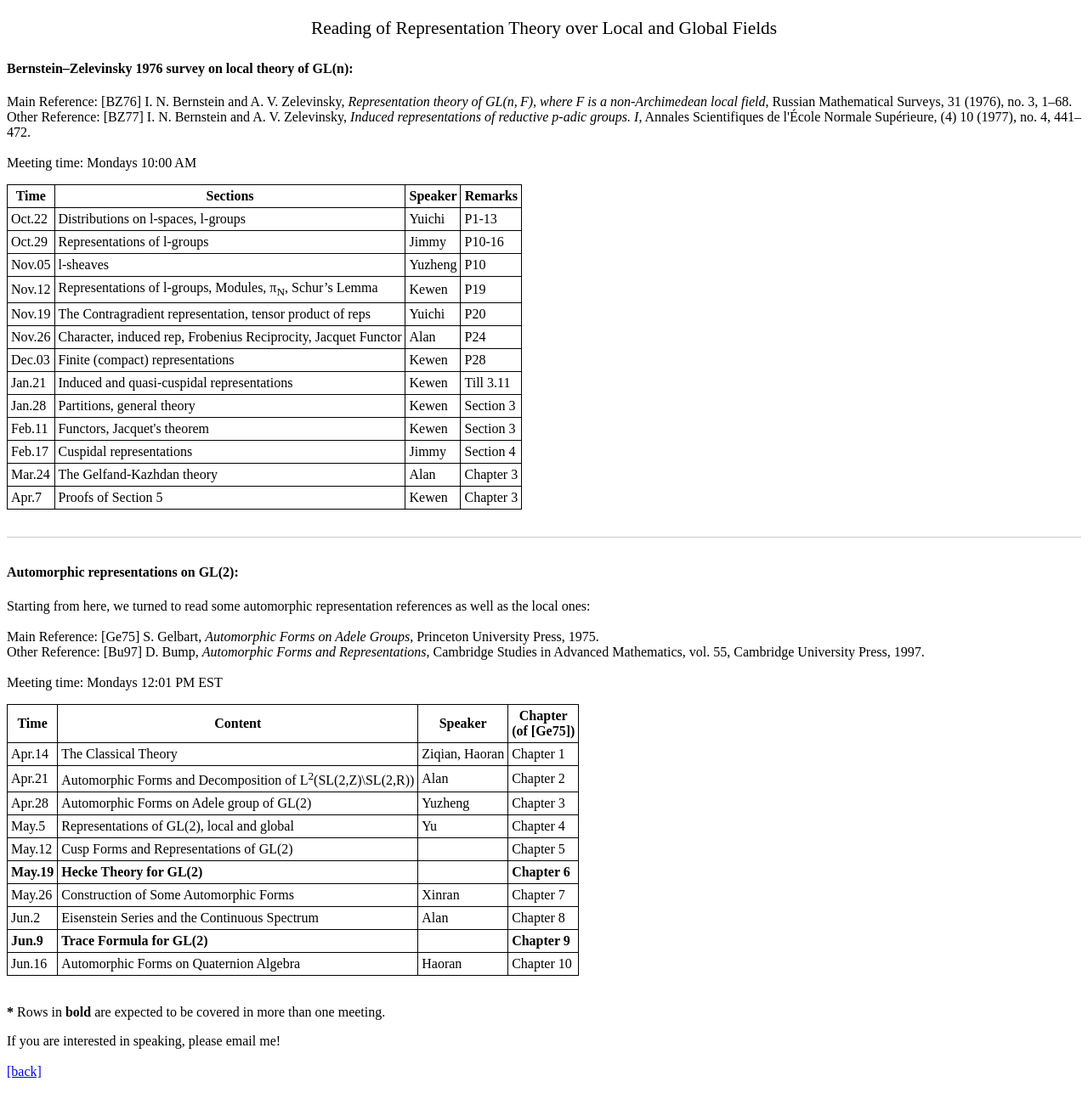
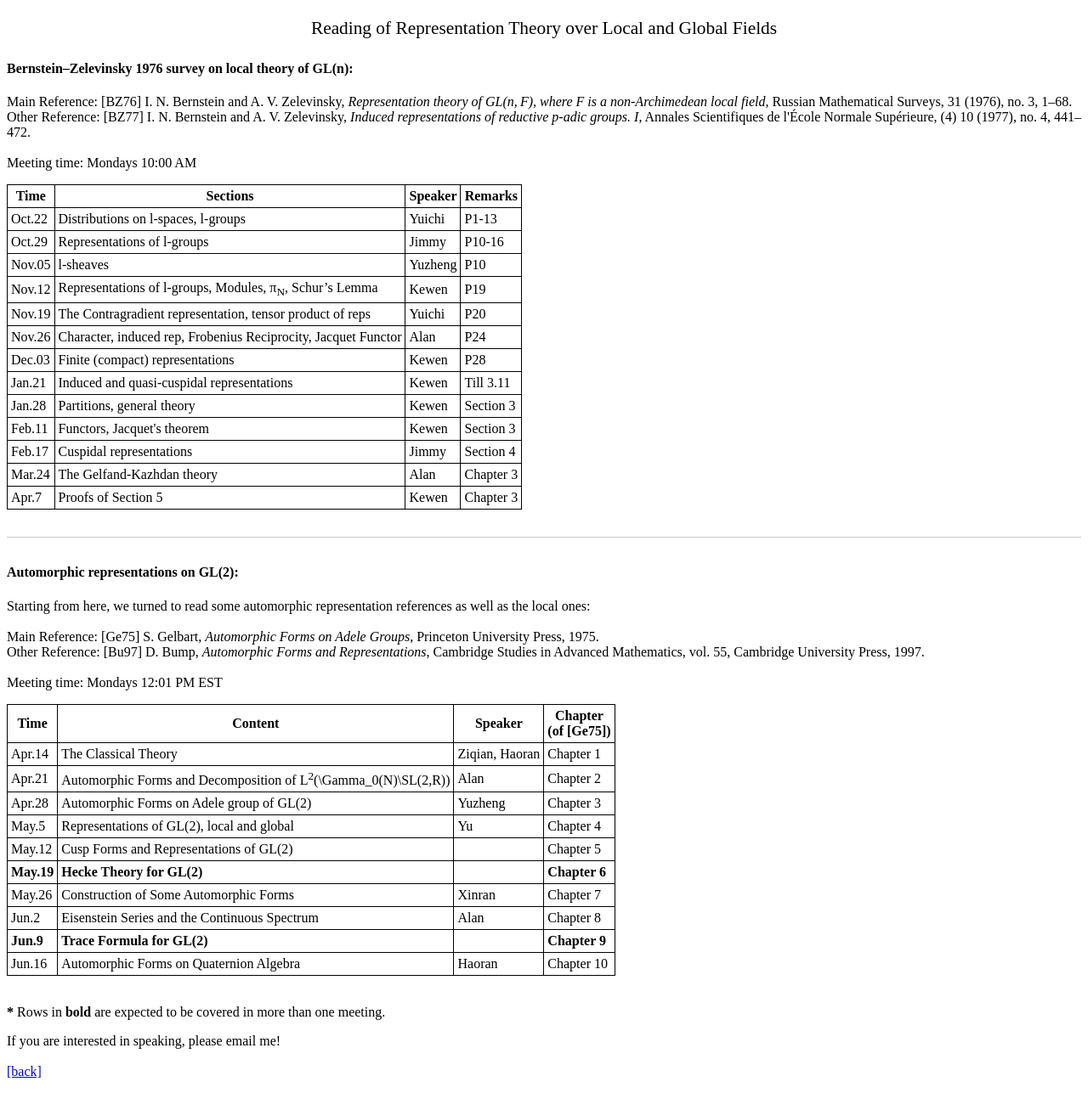
Before and after one commit to axhou/axhou.github.io, a Jekyll site: the page bzf2024.html, which Jekyll copies as it is, in a window 1280 px wide. Shown: the whole page at 85% size. Built offline with Jekyll 4.4.1, drawn with Linux system fonts in a browser that asks for light colours.

Commit message:
Update bzf2024.html

```diff
--- a/bzf2024.html
+++ b/bzf2024.html
@@ -126,7 +126,7 @@
     </thead>
     <tbody>
       <tr><td>Apr.14</td><td>The Classical Theory</td><td>Ziqian, Haoran</td><td>Chapter 1</td></tr>
-      <tr><td>Apr.21</td><td>Automorphic Forms and Decomposition of L<sup>2</sup>(SL(2,Z)\SL(2,R))</td><td>Alan</td><td>Chapter 2</td></tr>
+      <tr><td>Apr.21</td><td>Automorphic Forms and Decomposition of L<sup>2</sup>(\Gamma_0(N)\SL(2,R))</td><td>Alan</td><td>Chapter 2</td></tr>
       <tr><td>Apr.28</td><td>Automorphic Forms on Adele group of GL(2)</td><td>Yuzheng</td><td>Chapter 3</td></tr>
       <tr><td>May.5</td><td>Representations of GL(2), local and global</td><td>Yu</td><td>Chapter 4</td></tr>
       <tr><td>May.12</td><td>Cusp Forms and Representations of GL(2)</td><td></td><td>Chapter 5</td></tr>
```
